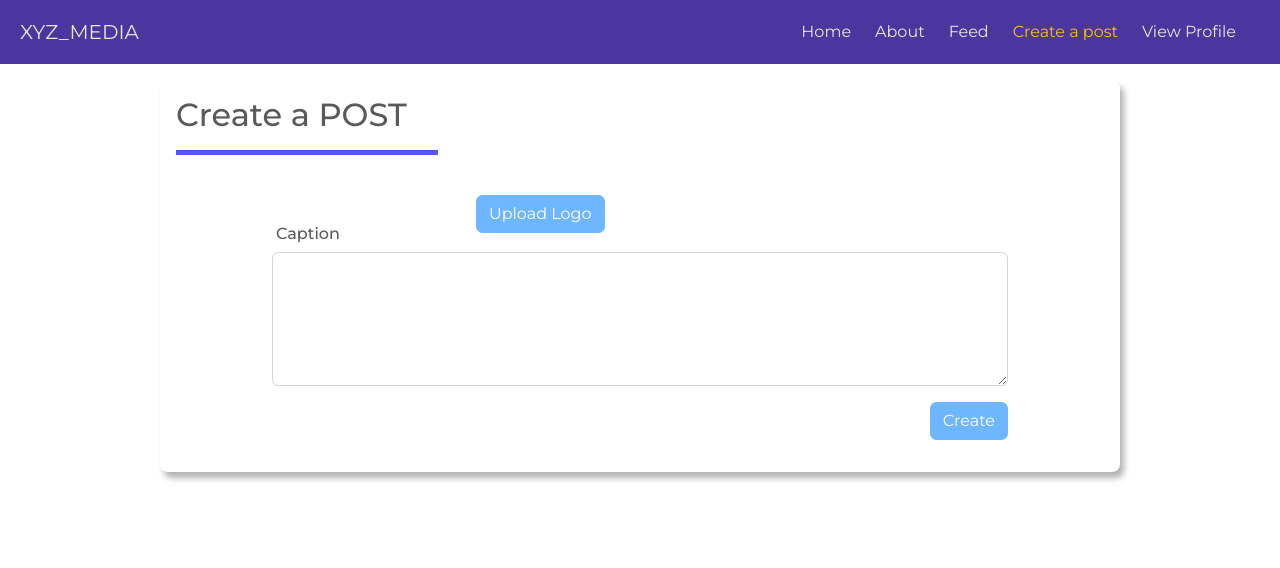
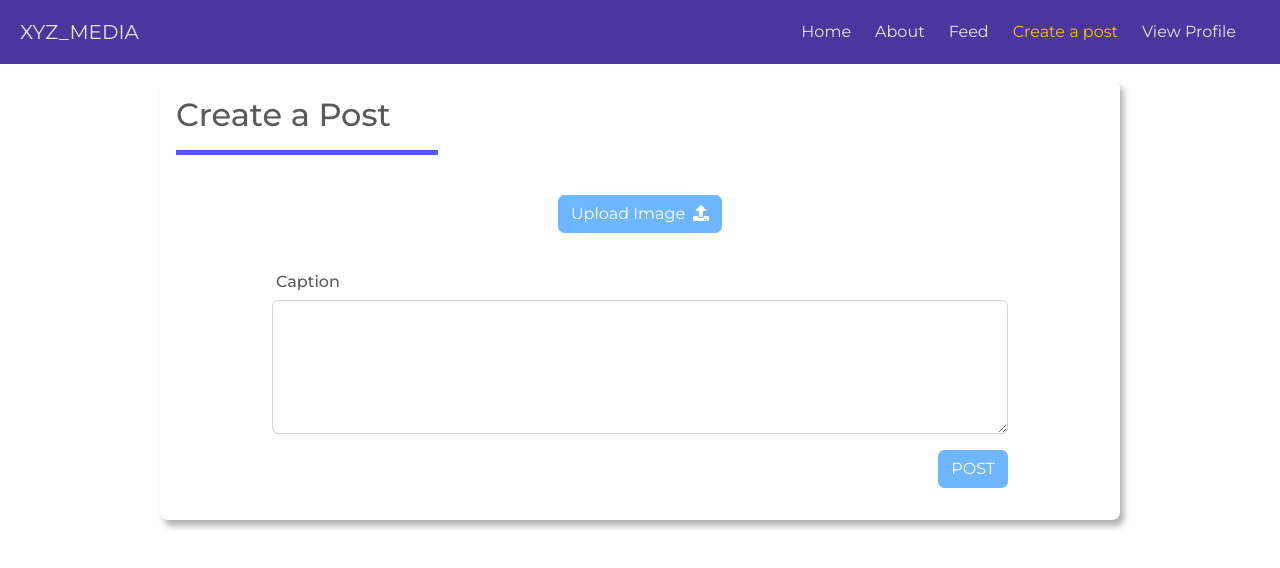
Before and after one commit to SparshJain2000/cyber-bully-detection, a React (Create React App) app in the folder client/: page /post in a window 1280 px wide. Shown: the top 568 px of the page. Built offline with nearby package versions, Linux system fonts and the light colour scheme.

Commit message:
authorization (token with request)

```diff
--- a/client/src/pages/post.page.jsx
+++ b/client/src/pages/post.page.jsx
@@ -8,8 +8,18 @@ import {
     Button,
     Progress,
 } from "reactstrap";
+import { useHistory } from "react-router-dom";
+
+import { FontAwesomeIcon } from "@fortawesome/react-fontawesome";
+import {
+    faAngleDown,
+    faAngleUp,
+    faThumbsUp,
+    faUpload,
+} from "@fortawesome/free-solid-svg-icons";
 import Axios from "axios";
 const CreatePost = () => {
+    let history = useHistory();
     const [data, setData] = useState({});
     const [logo, setLogo] = useState("");
     const [file, setFile] = useState(null);
@@ -71,21 +81,27 @@ const CreatePost = () => {
             console.log(pair[0], pair[1]);
         }
 
-        Axios.post("http://localhost:8080/api/post", post)
+        Axios.post("http://localhost:8080/api/post", post, {
+            headers: {
+                Authorization:
+                    "Bearer eyJhbGciOiJIUzI1NiIsInR5cCI6IkpXVCJ9.eyJ1c2VySWQiOiI2MDg0N2IxYjJiODgwMDI4MzA5YWMyODAiLCJlbWFpbCI6InJhZ2hhdkBnbWFpbC5jb20iLCJ1c2VybmFtZSI6IlJhZ2hhdiBBZ2Fyd2FsIiwiaWF0IjoxNjE5NDQ2NTU1LCJleHAiOjE2MTk0NTAxNTV9.MsOHgcjTKz2FeQ2MGfLSanBnyRjfPrrTegRpar9pXfU",
+            },
+        })
             .then(({ data }) => {
                 console.log(data);
                 setLogo(`http://localhost:8080/${data.image}`);
+                history.push("/feed");
             })
-            .catch((e) => console.log(e));
+            .catch(({ response }) => console.log(response));
     };
     return (
         <div className='col-11 col-md-10 col-lg-9 job-form mx-auto p-2 p-md-3 my-2 my-md-3'>
-            <h2>Create a POST</h2>
+            <h2>Create a Post</h2>
             <hr className='col-10 col-md-3 header-line mx-0' />
 
             <Form onSubmit={submit}>
-                <div className='row mx-5'>
-                    <div className='col-12 px-5'>
+                <div className='row mx-md-5'>
+                    <div className='col-12 px-2 px-md-5'>
                         <div className='col-12 text-align-center'>
                             {logo && logo !== "" && (
                                 <img
@@ -113,7 +129,7 @@ const CreatePost = () => {
                             </div>
                             <div className='mx-auto mx-sm-2'>
                                 <div className='my-1 mt-3'>
-                                    <div className=''>
+                                    <div className='flex-row-center '>
                                         <button className='btn btn-secondary m-2 btn-float'>
                                             <label
                                                 htmlFor='logo'
@@ -123,7 +139,15 @@ const CreatePost = () => {
                                                     cursor: "pointer",
                                                     width: "100%",
                                                 }}>
-                                                Upload Logo
+                                                {logo && logo !== ""
+                                                    ? "Change Image"
+                                                    : "Upload Image"}
+
+                                                <FontAwesomeIcon
+                                                    icon={faUpload}
+                                                    className='like ml-2'
+                                                    title='Like the post'
+                                                />
                                             </label>
                                         </button>
 
@@ -147,7 +171,7 @@ const CreatePost = () => {
                             </div>
                         </div>
                     </div>
-                    <div className='col-12 px-5 '>
+                    <div className='col-12 px-2 px-md-5 mt-5'>
                         <FormGroup>
                             <Label className='job-title'>
                                 <h6>Caption</h6>
@@ -165,15 +189,15 @@ const CreatePost = () => {
                                 }
                             />
                             <FormFeedback>
-                                Please enter a valid Description
+                                Please enter a valid Caption
                             </FormFeedback>
                         </FormGroup>
                     </div>
-                    <FormGroup className='col-12  ml-auto mr-5 px-5'>
+                    <FormGroup className='col-12  ml-auto mr-5 px-2 px-md-5'>
                         <Button
                             color='secondary'
                             className='ml-auto float-right'>
-                            Create
+                            POST
                         </Button>
                     </FormGroup>
                 </div>
```
